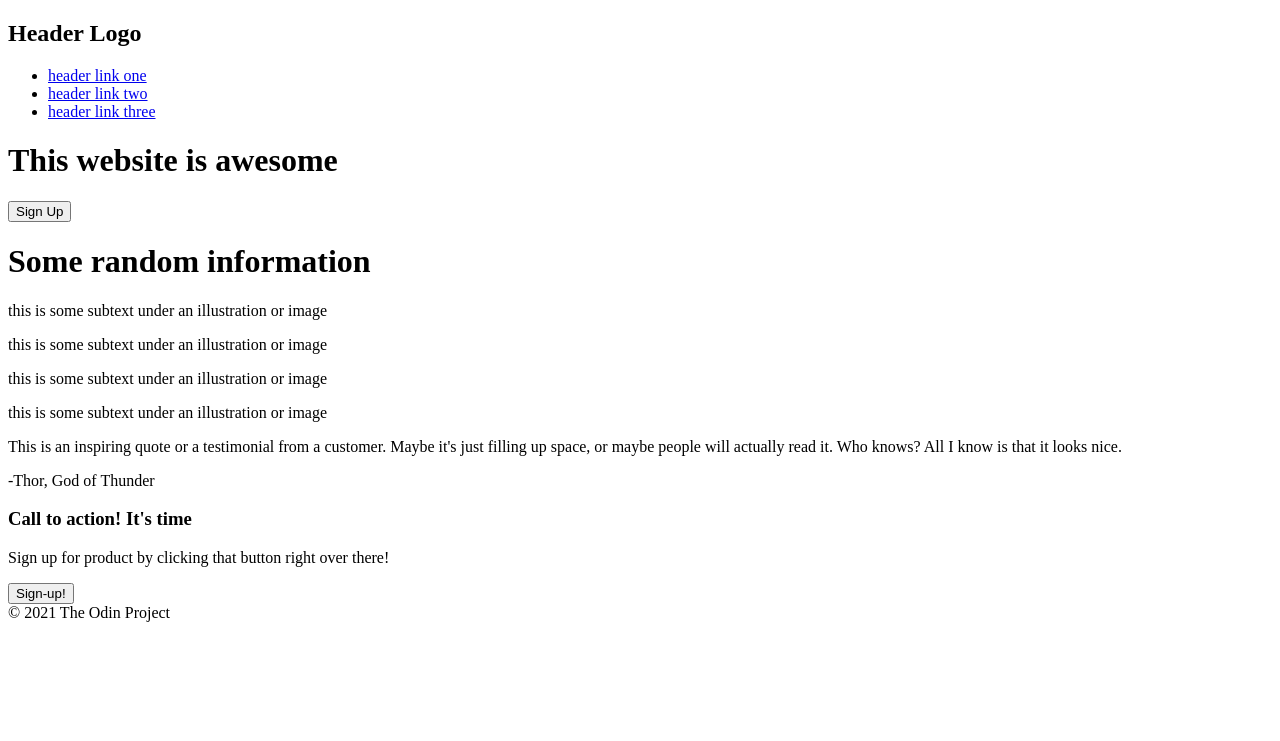
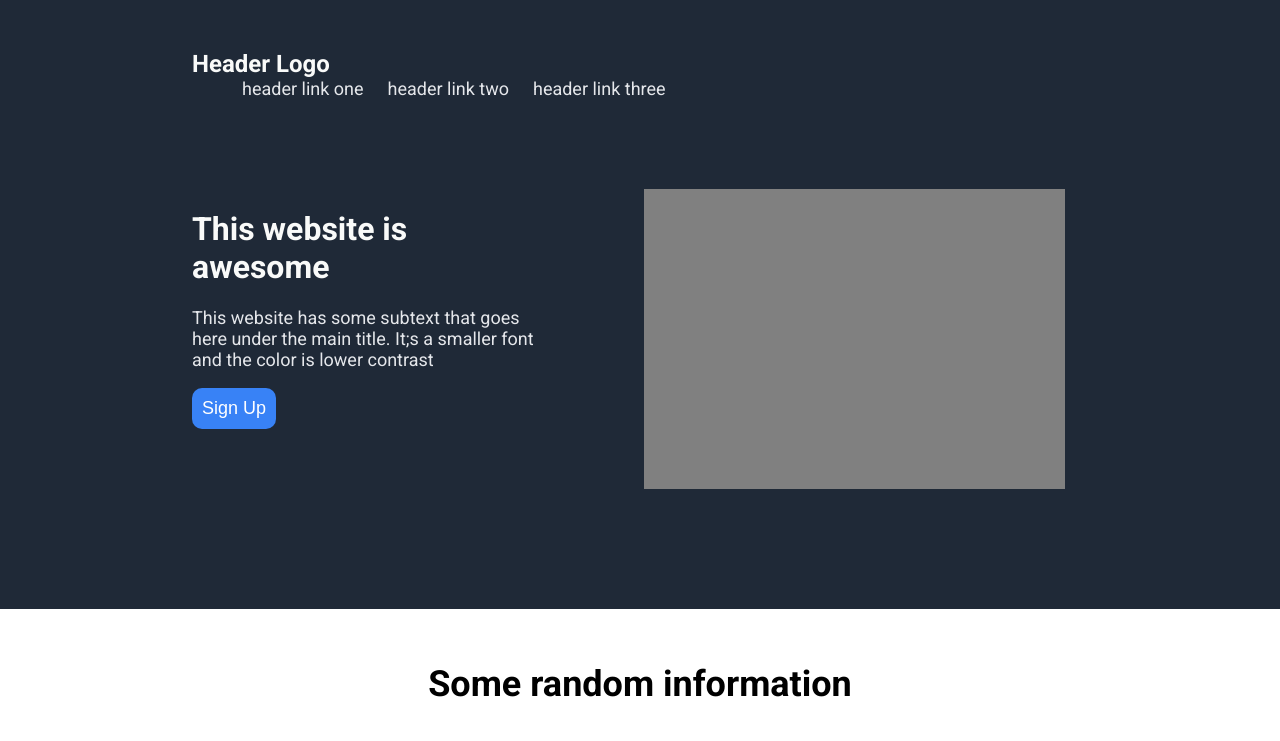
Before and after one commit to ChrissRojas/Landing-Page, a plain HTML site: page index.html in a window 1280 px wide. Shown: the top 741 px of the page. Drawn offline with Linux system fonts and the light colour scheme.

Commit message:
Complete CSS for info and intro

```diff
--- a/index.html
+++ b/index.html
@@ -3,9 +3,13 @@
     <head>
         <meta charset="UTF-8">
         <title>Landing Page</title>
+        <link rel="stylesheet" href="style.css">
+
+        <link rel="preconnect" href="https://fonts.googleapis.com">
+        <link rel="preconnect" href="https://fonts.gstatic.com" crossorigin>
+        <link href="https://fonts.googleapis.com/css2?family=Roboto:ital,wght@0,400;0,500;0,700;1,400;1,500;1,700&display=swap" rel="stylesheet">
     </head>
     <body>
-
         <div class="intro">
             <div class="header">
                 <h2>Header Logo</h2>
@@ -18,6 +22,9 @@
             <div class="intro-container">
                 <div class="intro-description">
                     <h1>This website is awesome</h1>
+                    <p>This website has some subtext that goes
+                        here under the main title. It;s a smaller font and the color is lower contrast
+                    </p>
                     <button>Sign Up</button>
                 </div>
                 <div class="img-placeholder">
--- /dev/null
+++ b/style.css
@@ -0,0 +1,131 @@
+html,body{
+    height: 100%;
+}
+
+body{
+    font-family: 'Roboto';
+    padding: 0;
+    margin: 0;
+
+}
+
+.intro , .info, .quotes, .sign-up,.footer{
+    padding: 0 15% 0 15%;
+    width: 70%;
+}
+
+.header{
+
+    margin-bottom: 10%;
+
+}
+.intro{
+    background-color: #1F2937;
+    padding-bottom: 120px;
+    padding-top: 50px;
+}
+
+.header ul, .header h2, .header ul li{
+    margin: 0;
+    display: inline-block;
+}
+
+.header ul {
+    list-style-type: none;
+
+}
+
+.header ul li{
+    font-size: 18px;
+    margin: 0 10px 0 10px;
+    color: #E5E7EB;
+    text-decoration: none;
+}
+a{
+    text-decoration: none;
+    color: #E5E7EB;
+}
+a,  .intro-description p{
+    font-size: 18px;
+    color: #E5E7EB;
+}
+.header ul li a:link, .header ul li a:visited, .header ul li a:hover, .header ul li a:active{
+    color: #E5E7EB;
+}
+
+.header h2{
+    font-size: 24px;
+    margin: 0 40% 0 0;
+    font-weight: bold;
+
+}
+
+.header h2, .intro-description h1{
+    color: #f9faf9;
+}
+.intro-container{
+    height: 300px;
+}
+.intro-description{
+    width: 40%;
+    display: inline-block;
+    margin-right: 10%;
+}
+
+button{
+    padding: 10px;
+    border-radius: 10px;
+    font-size: 18px;
+    background-color: #3882F6;
+    text-decoration: none;
+    border: none;
+    color: white;
+}
+
+
+.img-placeholder{
+    display:inline-block;
+    width:47%;
+    height: 100%;
+    background-color: gray;
+    vertical-align: top;
+}
+
+.info{
+    padding-top: 30px;
+    padding-bottom: 100px;
+}
+
+.info h1{
+    text-align: center;
+    font-size: 36px;
+}
+
+.info-cards{
+    padding-left:40px;
+}
+
+.card{
+    width: 210px;
+    display:inline-block;
+    margin: 15px;
+
+}
+.card-img{
+    display:inline-block;
+    border: #3882F6;
+    border-style: solid;
+    border-radius: 20px;
+    height: 200px;
+    width: 200px;
+    margin: 0;
+}
+
+.card p{
+    margin-top: 5px;
+}
+
+.quote{
+    padding: 30px 0 30px;
+    background-color:  #E5E7EB;
+}
```
